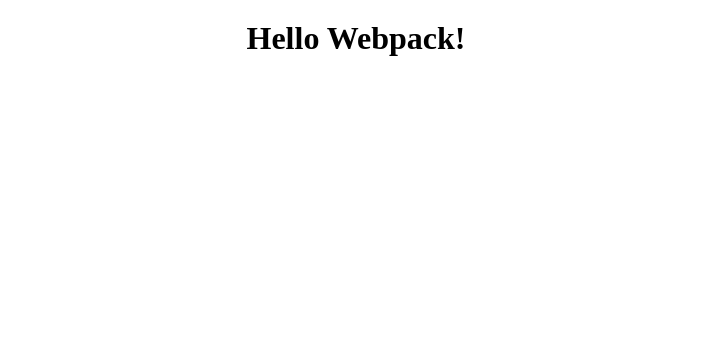
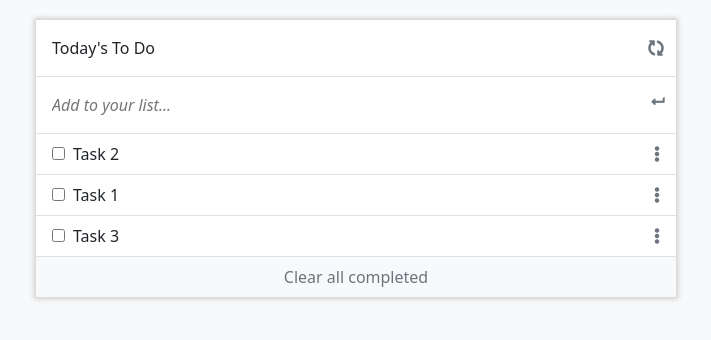
Before and after one commit to Ghiftee/To-do-list, a website built with webpack: page dist/index.html in a window 1280 px wide. Shown: the whole page, without its empty margins (284-995 px from the left). Built offline with nearby package versions, Linux system fonts and the light colour scheme.

Commit message:
Corrected html file

```diff
--- a/dist/index.html
+++ b/dist/index.html
@@ -2,11 +2,27 @@
 <html lang="en">
 <head>
     <meta charset="UTF-8">
-    <meta http-equiv="X-UA-Compatible" content="IE=edge">
     <meta name="viewport" content="width=device-width, initial-scale=1.0">
-    <title>Webpack exercise</title>
+    <link href="https://cdn.jsdelivr.net/npm/bootstrap@5.0.2/dist/css/bootstrap.min.css" rel="stylesheet" integrity="sha384-EVSTQN3/azprG1Anm3QDgpJLIm9Nao0Yz1ztcQTwFspd3yD65VohhpuuCOmLASjC" crossorigin="anonymous">
+    <link rel="stylesheet" href="https://cdnjs.cloudflare.com/ajax/libs/font-awesome/5.15.3/css/all.min.css" integrity="sha512-iBBXm8fW90+nuLcSKlbmrPcLa0OT92xO1BIsZ+ywDWZCvqsWgccV3gFoRBv0z+8dLJgyAHIhR35VZc2oM/gI1w==" crossorigin="anonymous" referrerpolicy="no-referrer" />
+    <title>Webpack Exercise</title>
 <script defer src="main.js"></script></head>
-<body>
-    <h1>Hello Webpack!</h1>
+<body class="bg-light">
+    <main class="box-shadow bg-white col-md-6 col-sm-8">
+        <div class="border-bottom p-3 d-flex justify-content-between">
+            <p class="m-0">Today's To Do</p>
+            <i class="fa fa-sync-alt text-muted rotate-90"></i>
+        </div>
+        <div class="border-bottom p-3 d-flex justify-content-between">
+            <input type="text" class="border-0 no-focus placeholder-italic" placeholder="Add to your list...">
+            <i class="fa fa-level-down-alt rotate-90 h6 font-sm text-muted"></i>
+        </div>
+        <div>
+            <ul id="task-list" class="no-list-style p-0 m-0">
+
+            </ul>
+        </div>
+        <div class="text-center p-2 bg-light text-muted">Clear all completed</div>
+    </div>
 </body>
 </html>
```
Also changed, not shown: dist/main.js (+5 -46 lines).
